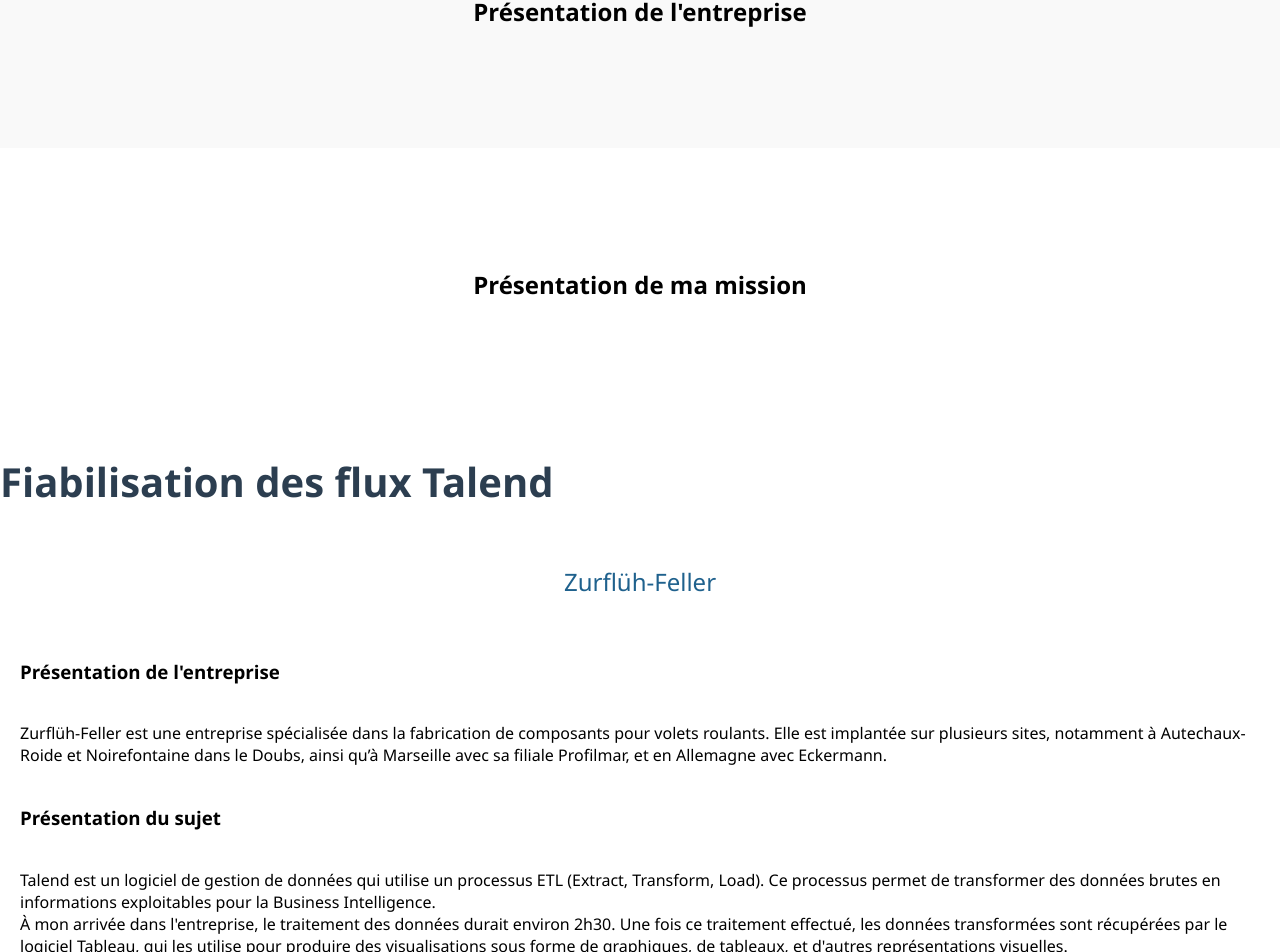
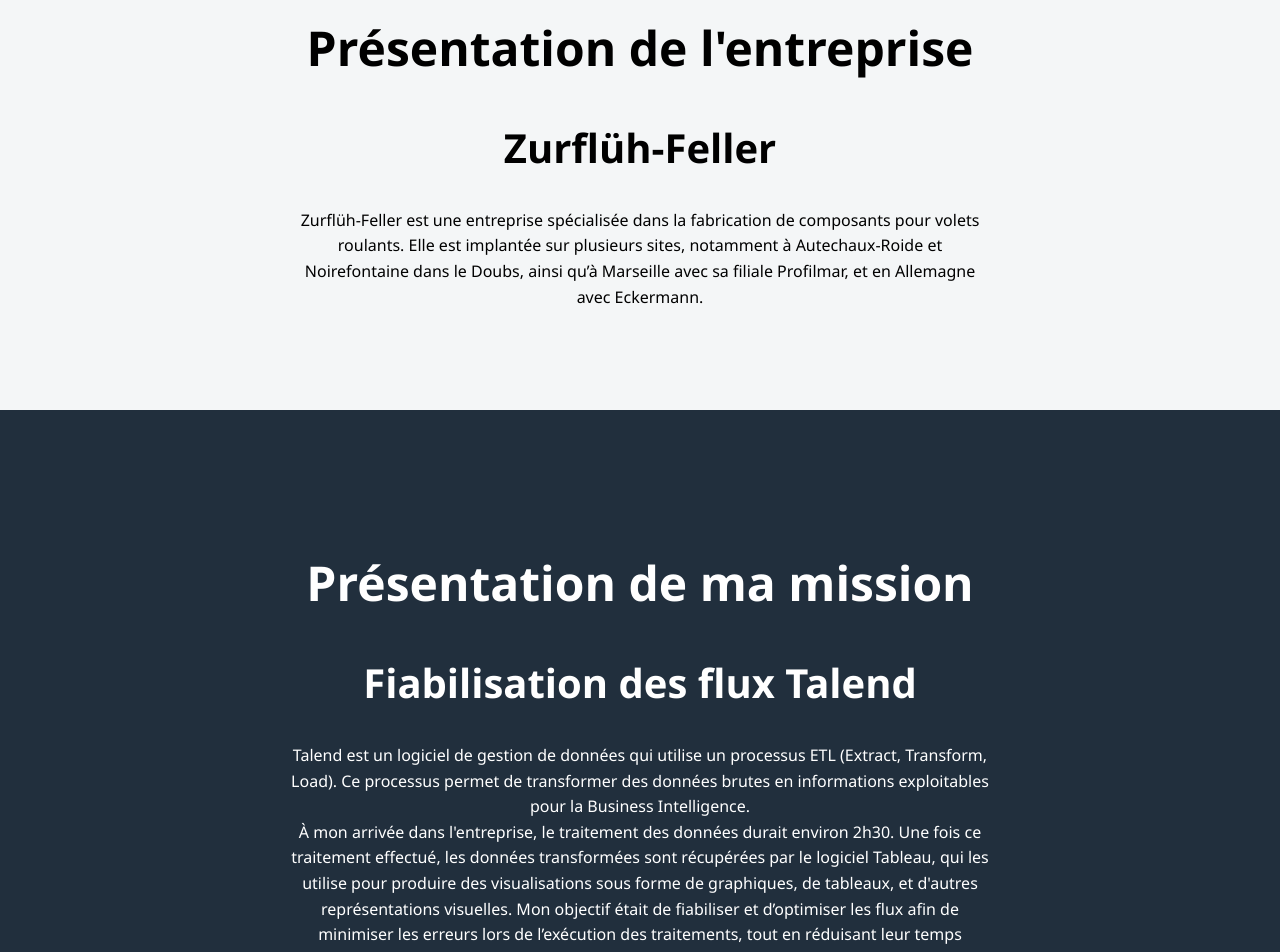
Before and after one commit to lmerat-iut90/lmerat-iut90.github.io, a Vue app: page / in a window 1280 px wide. Shown: the part 985-1937 px from the top of the page. Built offline with nearby package versions, Linux system fonts and the light colour scheme.

Commit message:
style project refactor

```diff
--- a/src/components/About.vue
+++ b/src/components/About.vue
@@ -1,24 +1,30 @@
 <template>
 <div class="about">
     <h1>Présentation de l'entreprise</h1>
-
+    <h2>Zurflüh-Feller</h2>
+    <div>
+        <p>Zurflüh-Feller est une entreprise spécialisée dans la fabrication de composants pour volets roulants. Elle est implantée sur plusieurs sites, notamment à Autechaux-Roide et Noirefontaine dans le Doubs, ainsi qu’à Marseille avec sa filiale Profilmar, et en Allemagne avec Eckermann.</p>
+    </div>
 </div>
 </template>
 
 <style scoped>
 .about {
     padding: 100px 20px;
-    background-color: #f9f9f9;
+    background-color: #F4F6F7;
     text-align: center;
+}
+.about h1{
+    font-size: 3em;
 }
 .about h2 {
     font-size: 2.5em;
-    color: #333;
 }
 .about p {
     max-width: 700px;
     margin: auto;
-    color: #555;
     line-height: 1.6;
 }
 </style>
+<script setup>
+</script>
--- a/src/components/Home.vue
+++ b/src/components/Home.vue
@@ -2,6 +2,7 @@
 <template>
     <div class="home">
         <h1>Bienvenue sur mon portfolio</h1>
+        <h2>Leslie MERAT</h2>
         <p>Bonjour ! Je m'appelle Leslie MERAT, je suis actuellement en deuxième année de BUT informatique à l'IUT Nord Franche-Comté. Passionnée par le développement logiciel et des technologies web, je me spécialise dans la conception d’applications robustes, performantes et adaptées aux besoins des utilisateurs.</p>
     </div>
 </template>
@@ -14,7 +15,7 @@
     align-items: center;
     min-height: 100vh;
     padding-top: 60px;
-    background: linear-gradient(to bottom right, #00bcd4, #0097a7);
+    background: #212F3D;
     color: white;
     text-align: center;
 }
@@ -22,6 +23,10 @@
     font-size: 3em;
     margin-bottom: 20px;
 }
+.home h2 {
+    font-size: 2.5em;
+    color: #F4F6F7;
+}
 .home p {
     font-size: 1.2em;
     max-width: 600px;
--- a/src/components/NavBar.vue
+++ b/src/components/NavBar.vue
@@ -18,6 +18,7 @@
     padding: 15px 0;
     z-index: 1000;
     box-shadow: 0 4px 10px rgba(0,0,0,0.1);
+    border-radius: 10px;
 }
 .navbar ul {
     display: flex;
@@ -34,6 +35,6 @@
     transition: color 0.3s;
 }
 .navbar a:hover {
-    color: #00bcd4;
+    color: darkgray;
 }
 </style>
--- a/src/components/Stage.vue
+++ b/src/components/Stage.vue
@@ -1,50 +1,29 @@
 <template>
-  <div>
-      <h1>Fiabilisation des flux Talend</h1>
-      <h2>Zurflüh-Feller</h2>
-
-      <br>
-      <div>
-        <h3>Présentation de l'entreprise</h3>
-        <div>
-            <p>Zurflüh-Feller est une entreprise spécialisée dans la fabrication de composants pour volets roulants. Elle est implantée sur plusieurs sites, notamment à Autechaux-Roide et Noirefontaine dans le Doubs, ainsi qu’à Marseille avec sa filiale Profilmar, et en Allemagne avec Eckermann.</p>
-        </div>
-      </div>
-      <div>
-          <h3>Présentation du sujet</h3>
-          <div>
-              <p>Talend est un logiciel de gestion de données qui utilise un processus ETL (Extract, Transform, Load). Ce processus permet de transformer des données brutes en informations exploitables pour la Business Intelligence.<br>
-                  À mon arrivée dans l'entreprise, le traitement des données durait environ 2h30. Une fois ce traitement effectué, les données transformées sont récupérées par le logiciel Tableau, qui les utilise pour produire des visualisations sous forme de graphiques, de tableaux, et d'autres représentations visuelles.</p>
-          </div>
-      </div>
+  <div class="skills">
+      <h1>Savoir-faire</h1>
+      <h2>Compétence</h2>
+      <h2>Compétence</h2>
   </div>
 </template>
 
 <style scoped>
-h1 {
-    font-size: 2.5rem;
-    margin-bottom: 1rem;
-    color: #2c3e50;
+.skills {
+    padding: 100px 20px;
+    background-color: #F4F6F7;
+    text-align: center;
 }
-
-h2 {
-    color: #1F618D;
-    font-weight: normal;
-    text-align: center;
-    margin: 0;
-    padding-top: 40px;
-    padding-bottom: 20px;
+.skills p {
+    margin: auto;
 }
-h3 {
-    text-align: left;
-    padding-left: 20px;
-    color: black;
+.skills h1{
+    font-size: 3em;
 }
-
-p{
-    padding: 20px;
-    text-align: left;
+.skills h2 {
+    font-size: 2.5em;
+}
+.skills p {
+    max-width: 700px;
+    margin: auto;
+    line-height: 1.6;
 }
 </style>
-<script setup>
-</script>
--- a/src/components/Work.vue
+++ b/src/components/Work.vue
@@ -1,31 +1,36 @@
 <template>
   <div class="projects">
       <h1>Présentation de ma mission</h1>
+      <h2>Fiabilisation des flux Talend</h2>
+      <p>Talend est un logiciel de gestion de données qui utilise un processus ETL (Extract, Transform, Load). Ce processus permet de transformer des données brutes en informations exploitables pour la Business Intelligence.<br>
+          À mon arrivée dans l'entreprise, le traitement des données durait environ 2h30. Une fois ce traitement effectué, les données transformées sont récupérées par le logiciel Tableau, qui les utilise pour produire des visualisations sous forme de graphiques, de tableaux, et d'autres représentations visuelles.
+          Mon objectif était de fiabiliser et d’optimiser les flux afin de minimiser les erreurs lors de l’exécution des traitements, tout en réduisant leur temps d’exécution.</p>
+
   </div>
 </template>
 
 <style scoped>
 .projects {
     padding: 100px 20px;
-    background-color: #fff;
+    background-color: #212F3D;
     text-align: center;
 }
-.project-list {
-    display: flex;
-    flex-wrap: wrap;
-    gap: 20px;
-    justify-content: center;
-    margin-top: 40px;
+h1,h2,p {
+    color: white;
 }
-.project-card {
-    background: #f1f1f1;
-    border-radius: 10px;
-    padding: 20px;
-    width: 300px;
-    box-shadow: 0 2px 10px rgba(0,0,0,0.05);
-    transition: transform 0.2s;
+.projects p {
+    margin: auto;
 }
-.project-card:hover {
-    transform: translateY(-5px);
+.projects h1{
+    font-size: 3em;
 }
+.projects h2 {
+    font-size: 2.5em;
+}
+.projects p {
+    max-width: 700px;
+    margin: auto;
+    line-height: 1.6;
+}
+
 </style>
```
Also changed, not shown: src/assets/code.jpeg (deleted).
